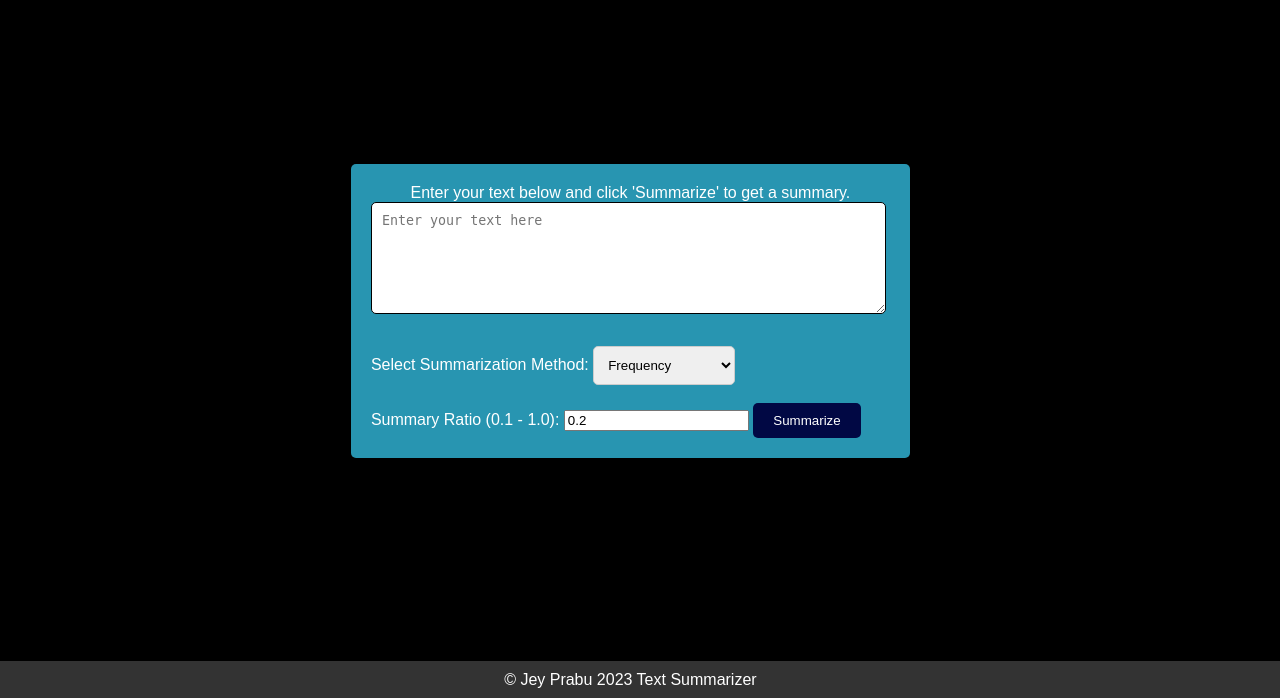
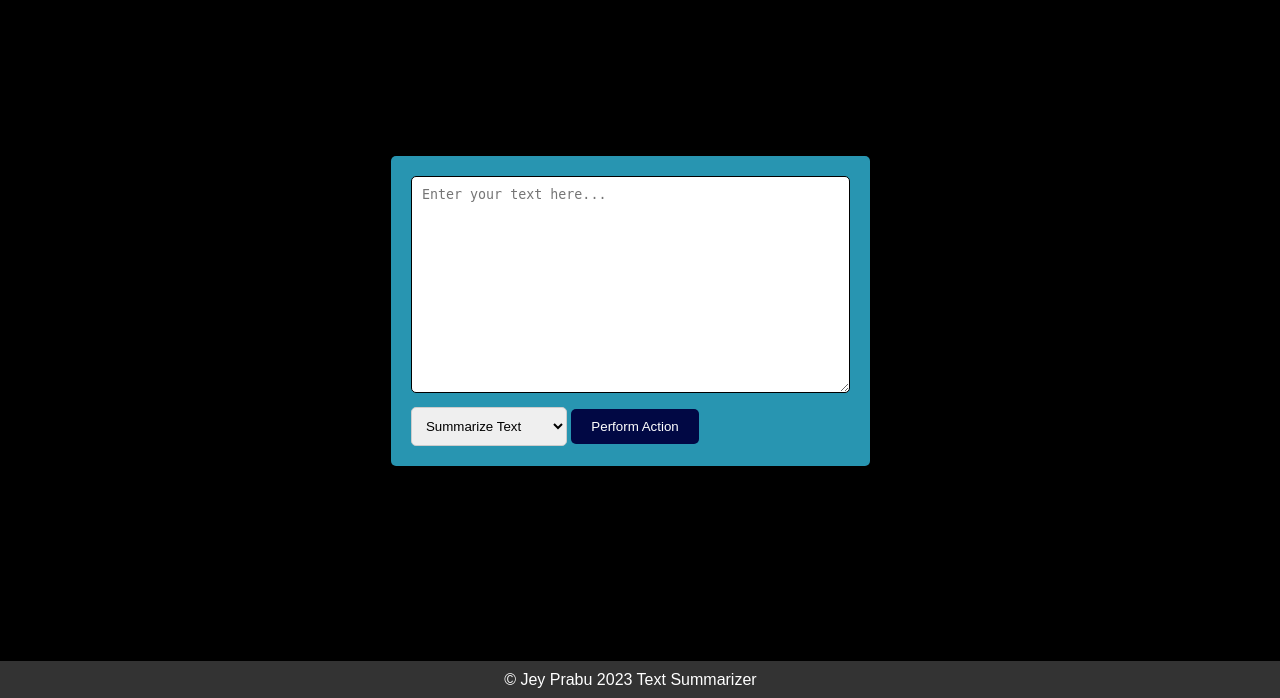
Before and after one commit to jeyprabu/Text-Summarization-NLP-Data_Science, a Flask app: page / in a window 1280 px wide. Shown: the part 77-775 px from the top of the page. Run offline with Flask 3, Linux system fonts and the light colour scheme; parts of the project's set-up code (start-up, migrations or seed data) failed here and were passed over.

Commit message:
Update index.html

```diff
--- a/templates/index.html
+++ b/templates/index.html
@@ -3,41 +3,24 @@
 <head>
     <title>Text Summarizer</title>
     <link rel="stylesheet" href="{{ url_for('static', filename='style.css') }}">
+    <link rel="icon" type="image/x-icon" href="{{ url_for('static', filename='icons.png') }}">
 </head>
 <body>
-    <!-- Header section -->
     <header>
         <h1>Welcome to Text Summarizer</h1>
     </header>
-
-    <!-- Hero section -->
     <section class="hero">
-        <p>Enter your text below and click 'Summarize' to get a summary.</p>
-        <form method="post">
-            <textarea name="input_text" rows="6"  cols="60" placeholder="Enter your text here"></textarea><br><br>
-            <label for="method">Select Summarization Method:</label>
-            <select name="method">
-                <option value="frequency">Frequency</option>
-                <option value="tfidf">TF-IDF</option>
-                <option value="cosine">Cosine Similarity</option>
-            </select><br><br>
-            <label for="ratio">Summary Ratio (0.1 - 1.0):</label>
-            <input type="text" name="ratio" value="0.2">
-            <input type="submit" value="Summarize">
+        <form method="POST" action="/analyze">
+            <textarea name="text" rows="13" cols="50" placeholder="Enter your text here..."></textarea>
+            <br>
+            <select name="action">
+                <option value="summarize">Summarize Text</option>
+                <option value="sentiment">Sentiment Analysis</option>
+                <option value="wordcloud">Word Cloud</option>
+            </select>
+            <input type="submit" value="Perform Action">
         </form>
     </section>
-
-    <!-- Display elements -->
-    <section class="display-elements">
-        <!-- Display elements go here -->
-    </section>
-
-    <!-- Form elements -->
-    <section class="form-elements">
-        <!-- Form elements go here -->
-    </section>
-
-    <!-- Footer section -->
     <footer>
         <p>&copy; Jey Prabu 2023 Text Summarizer</p>
     </footer>
```
